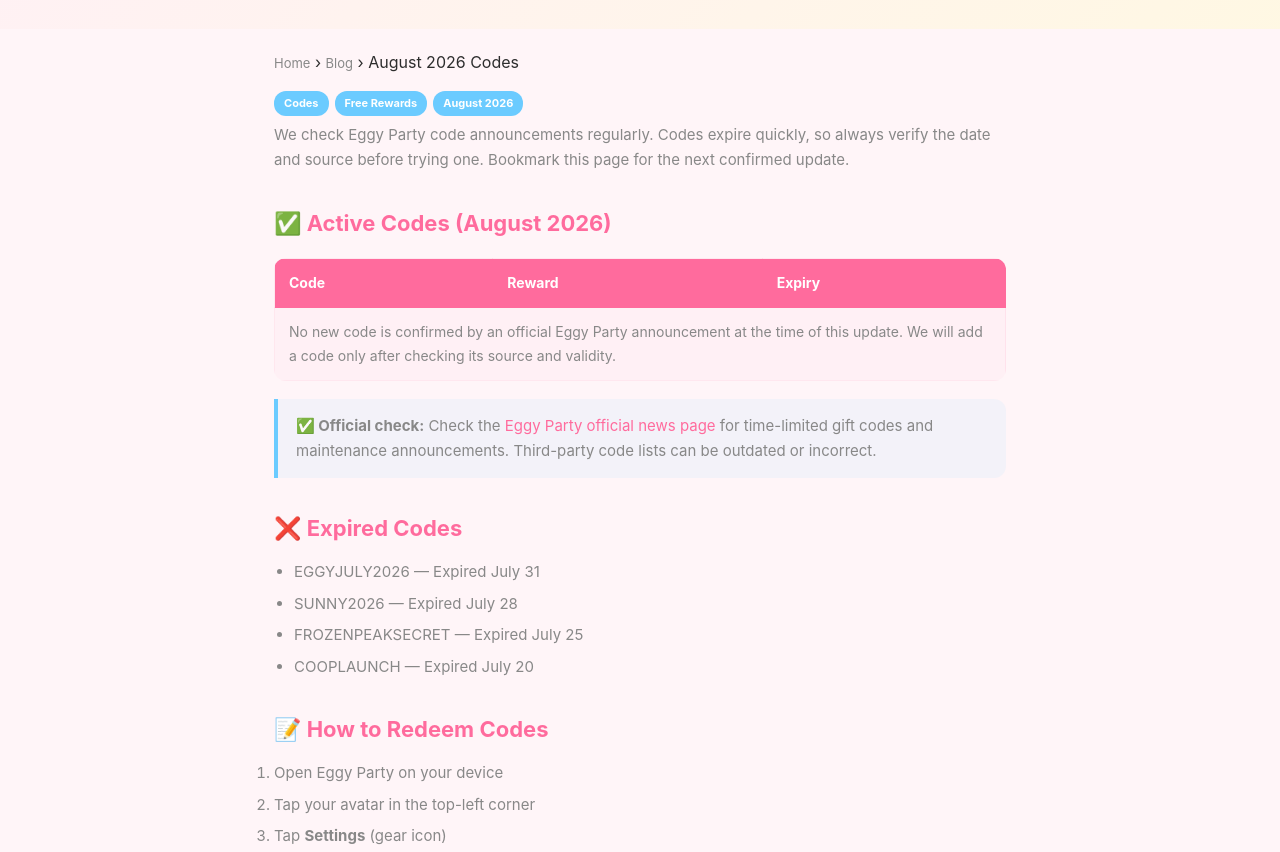
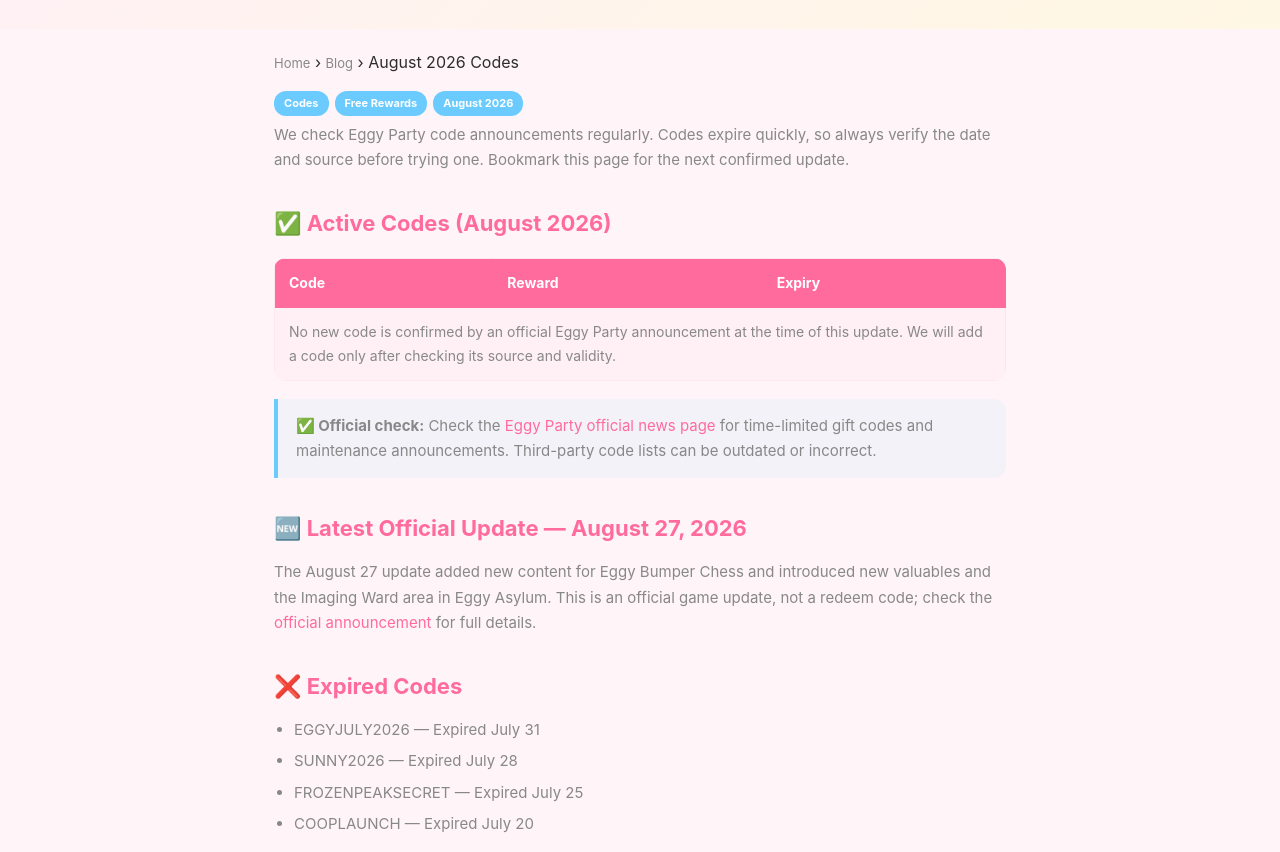
Before and after one commit to 8499456-ctrl/eggy-wiki, a website: page blog/august-2026-codes.html in a window 1280 px wide. Shown: the part 206-1058 px from the top of the page. Drawn offline with Linux system fonts and the light colour scheme.

Commit message:
Add latest official Eggy Party update to codes article
Update the August 2026 codes article with the latest official game update notice.

```diff
--- a/blog/august-2026-codes.html
+++ b/blog/august-2026-codes.html
@@ -66,6 +66,8 @@
 </table>
 
 <div class="tip-box"><strong>✅ Official check:</strong> Check the <a href="https://www.eggyparty.com/news/index_18.html" target="_blank" rel="nofollow noopener">Eggy Party official news page</a> for time-limited gift codes and maintenance announcements. Third-party code lists can be outdated or incorrect.</div>
+<h2>🆕 Latest Official Update — August 27, 2026</h2>
+<p>The August 27 update added new content for Eggy Bumper Chess and introduced new valuables and the Imaging Ward area in Eggy Asylum. This is an official game update, not a redeem code; check the <a href="https://www.eggyparty.com/news/notice/20260827/38686_1312389.html" target="_blank" rel="nofollow noopener">official announcement</a> for full details.</p>
 
 <h2>❌ Expired Codes</h2>
 <ul>
```
